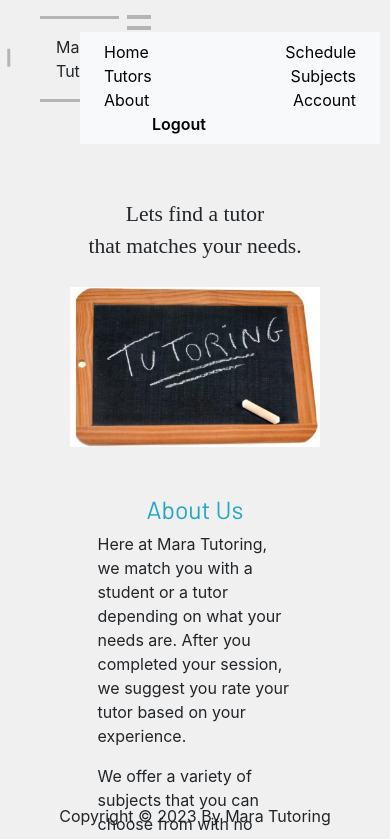
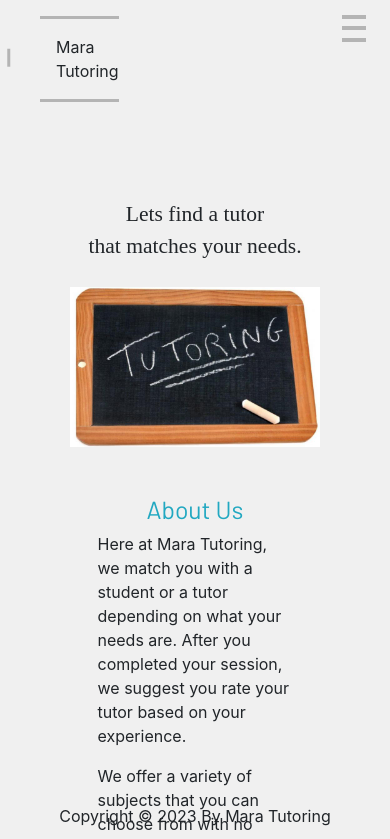
Before and after one commit to viveroa2291/Tutor, a React (Create React App) app: page /about in a window 390 px wide. Shown: the top 839 px of the page. Built offline with nearby package versions, Linux system fonts and the light colour scheme.

Commit message:
Hamburger Finished
Finished the Hamburger when minimized.

```diff
--- a/src/components/CSS/header.css
+++ b/src/components/CSS/header.css
@@ -65,6 +65,9 @@ section {
 }
 @media (max-width: 1050px) {
     .hamburger {
+        position: absolute;
+        right: 0;
+        margin-right: 1rem;
         display: block;
         width: 40px;
         padding: .5rem;
@@ -87,7 +90,28 @@ section {
         -webkit-transform: rotate(45deg) translate(-8px, -8px);
         transform: rotate(45deg) translate(-8px, -8px);
     }
-
+    .top-nav {
+        display: flex;
+        flex-direction: column;
+        margin-top: 0;
+    }
+    .navigation-div .navigation {
+        background-color: green;
+        position: fixed;
+        width: 100%;
+        top: 4.75rem;
+        right: 100%;
+        transition-property: right;
+        transition-duration: .5s;
+        transition-timing-function: ease-in-out;
+        z-index: 1;
+    }
+    .navigation-div .navigation a {
+        text-align: center;
+    }
+    .navigation-div .navigation.show {
+        right: 0;
+    }
     a.nav-link {
         position: relative;
      }
@@ -98,7 +122,7 @@ section {
          height: 2px;
          bottom: 0;
          left: 0;
-         background-color: red;
+         background-color: black;
          visibility: hidden;
          transform: scaleX(0);
          transition: all 0.3s ease-in-out;
@@ -107,4 +131,7 @@ section {
          visibility: visible;
          transform: scaleX(.125);
      }
+     .links {
+        color: black;
+     }
 }
--- a/src/components/Header.js
+++ b/src/components/Header.js
@@ -31,6 +31,26 @@ const Header = (props) => {
     localStorage.removeItem('username');
   }
 */
+  function myRotate(x) {
+    x.classList.add('my-class');
+    x.classList.toggle("change");
+  }
+  function toggleNav() {
+    let elements = document.getElementsByClassName('top-nav');
+    if(document.getElementById('hamburger').style.marginBottom === "10rem") {
+        document.getElementById('hamburger').style.marginBottom="0";
+    }
+    else {
+       document.getElementById('hamburger').style.marginBottom="10rem";
+    }
+    for(let i = 0; i < elements.length; i++) {
+        elements[i].classList.toggle('show');
+    }
+}
+  function handleNav() {
+    myRotate(document.getElementById('hamburger'));
+    toggleNav();
+  }
     return (
 
     <section>
@@ -42,7 +62,7 @@ const Header = (props) => {
             </div>
             <hr className="bottom-line"/>
         </div>
-        <div id="hamburger" className="hamburger">
+        <div id="hamburger" className="hamburger" onClick={handleNav}>
             <hr className='hr1'/>
             <hr className='hr2'/>
             <hr className='hr3'/>
```
